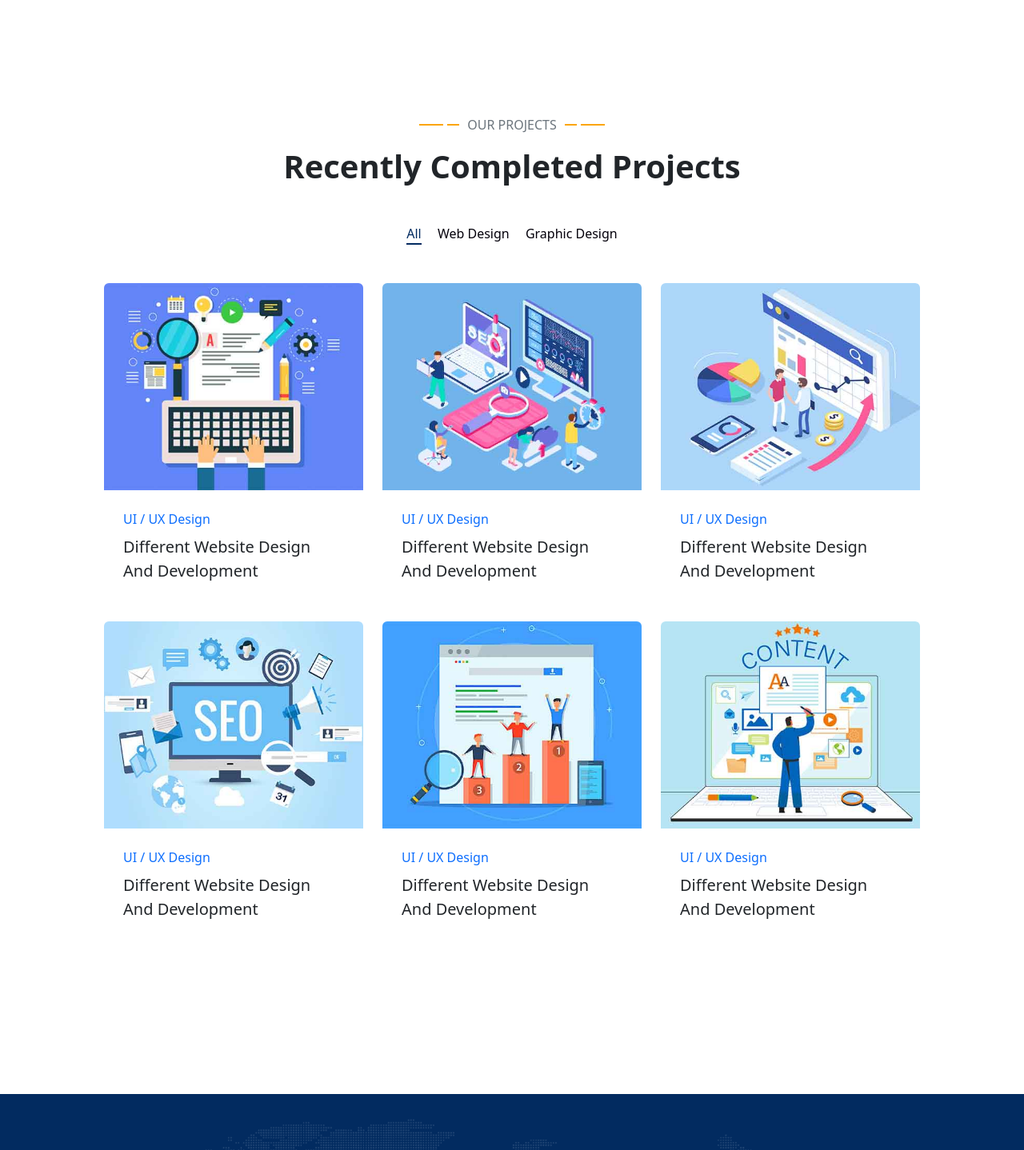
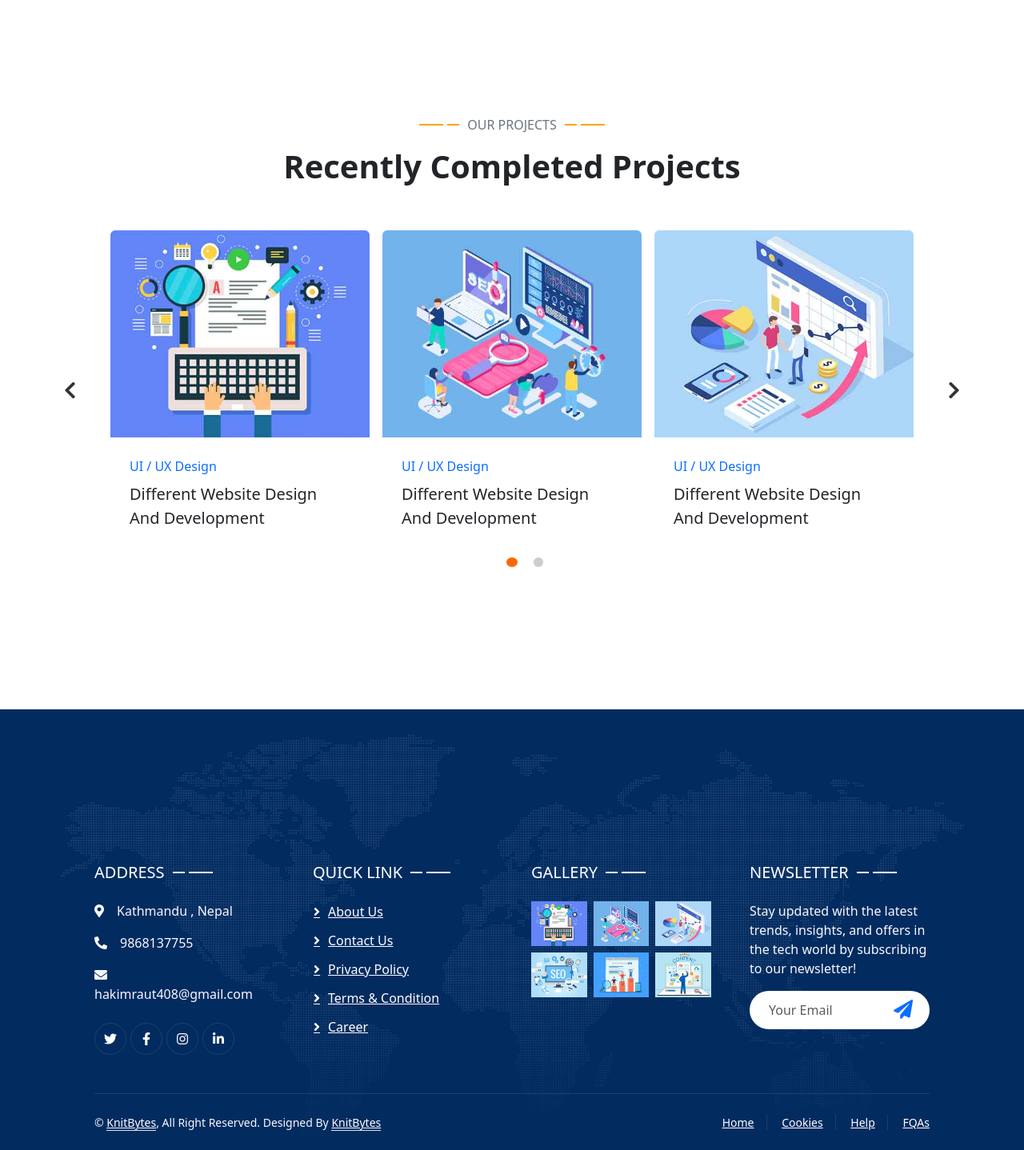
Before and after one commit to sulavkhadka89/knitbytes, a PHP site: page /company_website/testimonial.php in a window 1280 px wide. Shown: the part 873-2311 px from the top of the page at 80% size. Run offline with PHP 8.4, Linux system fonts and the light colour scheme; data comes from the database, SQL or seed files in the repository; some libraries are stand-ins or nearby versions; some web fonts are replaced.

Commit message:
some changes

```diff
--- a/index.php
+++ b/index.php
@@ -499,6 +499,7 @@ while ($row = $c_qry->fetch_assoc()) {
 
 
 
+
         <!-- Team Start -->
         <!-- <div class="container-fluid py-5">
             <div class="container-fluid py-5 px-lg-5">
--- a/testimonial.php
+++ b/testimonial.php
@@ -41,6 +41,7 @@ if($_SERVER['REQUEST_METHOD'] == "POST"){
 
     <!-- Favicon -->
     <link href="img/favicon.ico" rel="icon">
+    <script src="https://code.jquery.com/jquery-3.4.1.min.js"></script>
 
     <!-- Google Web Fonts -->
     <link rel="preconnect" href="https://fonts.googleapis.com">
@@ -61,9 +62,70 @@ if($_SERVER['REQUEST_METHOD'] == "POST"){
 
     <!-- Template Stylesheet -->
     <link href="css/style.css" rel="stylesheet">
+    <script type="text/javascript" src="//cdn.jsdelivr.net/npm/slick-carousel@1.8.1/slick/slick.min.js"></script>
+    <link rel="stylesheet" type="text/css" href="//cdn.jsdelivr.net/npm/slick-carousel@1.8.1/slick/slick.css"/>
+
 </head>
 
 <body>
+<style>
+    .slick-prev, .slick-next {
+    background: none;
+    border: none;
+    font-size: 24px;
+    color: #333;
+    cursor: pointer;
+    position: absolute;
+    top: 50%;
+    transform: translateY(-50%);
+    z-index: 10;
+}
+
+/* Adjust Left Arrow */
+.slick-prev {
+    left: -50px;  /* Move further left */
+}
+
+/* Adjust Right Arrow */
+.slick-next {
+    right: -50px;  /* Move further right */
+}
+
+/* On Hover, Change Color */
+.slick-prev:hover, .slick-next:hover {
+    color: #000;
+}
+.slick-dots {
+    position: absolute;
+    bottom: -30px; /* Adjust distance below content */
+    left: 50%;
+    transform: translateX(-50%);
+    list-style: none;
+    display: flex;
+    gap: 10px; /* Space between dots */
+}
+.slick-dots li {
+    display: inline-block;
+    margin: 0 5px;
+}
+
+.slick-dots li button {
+    font-size: 0; /* Hide default text */
+    width: 12px;
+    height: 12px;
+    background-color: #ccc; /* Inactive dot color */
+    border-radius: 50%;
+    border: none;
+    cursor: pointer;
+    transition: background 0.3s ease;
+}
+
+.slick-dots li.slick-active button {
+    background-color: #ff6600; /* Active dot color */
+    width: 14px;
+    height: 14px;
+}
+</style>
     <div class="container-fluid bg-white p-0">
         <!-- Spinner Start -->
         <div id="spinner" class="show bg-white position-fixed translate-middle w-100 vh-100 top-50 start-50 d-flex align-items-center justify-content-center">
@@ -179,7 +241,7 @@ while ($row = $c_qry->fetch_assoc()) {
                     <p class="section-title text-secondary justify-content-center"><span></span>Our Projects<span></span></p>
                     <h1 class="text-center mb-5">Recently Completed Projects</h1>
                 </div>
-                <div class="row mt-n2 wow fadeInUp" data-wow-delay="0.3s">
+                <!-- <div class="row mt-n2 wow fadeInUp" data-wow-delay="0.3s">
                     <div class="col-12 text-center">
                         <ul class="list-inline mb-5" id="portfolio-flters">
                             <li class="mx-2 active" data-filter="*">All</li>
@@ -187,9 +249,9 @@ while ($row = $c_qry->fetch_assoc()) {
                             <li class="mx-2" data-filter=".second">Graphic Design</li>
                         </ul>
                     </div>
-                </div>
-                <div class="row g-4 portfolio-container-fluid">
-                    <div class="col-lg-4 col-md-6 portfolio-item first wow fadeInUp" data-wow-delay="0.1s">
+                </div> -->
+                <div class="g-4 testimonial-carousel your-class">
+                    <div class="p-2 col-lg-4 col-md-6 portfolio-item first wow fadeInUp" data-wow-delay="0.1s">
                         <div class="rounded overflow-hidden">
                             <div class="position-relative overflow-hidden">
                                 <img class="img-fluid w-100" src="img/portfolio-1.jpg" alt="">
@@ -204,7 +266,7 @@ while ($row = $c_qry->fetch_assoc()) {
                             </div>
                         </div>
                     </div>
-                    <div class="col-lg-4 col-md-6 portfolio-item second wow fadeInUp" data-wow-delay="0.3s">
+                    <div class="p-2 col-lg-4 col-md-6 portfolio-item second wow fadeInUp" data-wow-delay="0.3s">
                         <div class="rounded overflow-hidden">
                             <div class="position-relative overflow-hidden">
                                 <img class="img-fluid w-100" src="img/portfolio-2.jpg" alt="">
@@ -219,7 +281,7 @@ while ($row = $c_qry->fetch_assoc()) {
                             </div>
                         </div>
                     </div>
-                    <div class="col-lg-4 col-md-6 portfolio-item first wow fadeInUp" data-wow-delay="0.5s">
+                    <div class="p-2 col-lg-4 col-md-6 portfolio-item first wow fadeInUp" data-wow-delay="0.5s">
                         <div class="rounded overflow-hidden">
                             <div class="position-relative overflow-hidden">
                                 <img class="img-fluid w-100" src="img/portfolio-3.jpg" alt="">
@@ -234,7 +296,7 @@ while ($row = $c_qry->fetch_assoc()) {
                             </div>
                         </div>
                     </div>
-                    <div class="col-lg-4 col-md-6 portfolio-item second wow fadeInUp" data-wow-delay="0.1s">
+                    <div class="p-2 col-lg-4 col-md-6 portfolio-item second wow fadeInUp" data-wow-delay="0.1s">
                         <div class="rounded overflow-hidden">
                             <div class="position-relative overflow-hidden">
                                 <img class="img-fluid w-100" src="img/portfolio-4.jpg" alt="">
@@ -249,7 +311,7 @@ while ($row = $c_qry->fetch_assoc()) {
                             </div>
                         </div>
                     </div>
-                    <div class="col-lg-4 col-md-6 portfolio-item first wow fadeInUp" data-wow-delay="0.3s">
+                    <div class="p-2 col-lg-4 col-md-6 portfolio-item first wow fadeInUp" data-wow-delay="0.3s">
                         <div class="rounded overflow-hidden">
                             <div class="position-relative overflow-hidden">
                                 <img class="img-fluid w-100" src="img/portfolio-5.jpg" alt="">
@@ -264,7 +326,7 @@ while ($row = $c_qry->fetch_assoc()) {
                             </div>
                         </div>
                     </div>
-                    <div class="col-lg-4 col-md-6 portfolio-item second wow fadeInUp" data-wow-delay="0.5s">
+                    <div class="p-2 col-lg-4 col-md-6 portfolio-item second wow fadeInUp" data-wow-delay="0.5s">
                         <div class="rounded overflow-hidden">
                             <div class="position-relative overflow-hidden">
                                 <img class="img-fluid w-100" src="img/portfolio-6.jpg" alt="">
@@ -373,7 +435,6 @@ while ($row = $c_qry->fetch_assoc()) {
     </div>
 
     <!-- JavaScript Libraries -->
-    <script src="https://code.jquery.com/jquery-3.4.1.min.js"></script>
     <script src="https://cdn.jsdelivr.net/npm/bootstrap@5.0.0/dist/js/bootstrap.bundle.min.js"></script>
     <script src="lib/wow/wow.min.js"></script>
     <script src="lib/easing/easing.min.js"></script>
@@ -385,6 +446,44 @@ while ($row = $c_qry->fetch_assoc()) {
 
     <!-- Template Javascript -->
     <script src="js/main.js"></script>
+    <script>
+    $(document).ready(function(){
+      $('.your-class').slick({
+        speed: 300,
+        infinite: true,
+        slidesToShow: 3,
+        slidesToScroll: 3,
+        dots: true,
+        arrows: true,
+        prevArrow: '<button type="button" class="slick-prev"><i class="fas fa-chevron-left"></i></button>',
+        nextArrow: '<button type="button" class="slick-next"><i class="fas fa-chevron-right"></i></button>',
+        responsive: [
+    {
+      breakpoint: 1024,
+      settings: {
+        slidesToShow: 3,
+        slidesToScroll: 3,
+        infinite: true,
+        dots: true
+      }
+    },
+    {
+      breakpoint: 600,
+      settings: {
+        slidesToShow: 2,
+        slidesToScroll: 2
+      }
+    },
+    {
+      breakpoint: 480,
+      settings: {
+        slidesToShow: 1,
+        slidesToScroll: 1
+      }
+    }]
+      });
+    });
+</script>
 </body>
 
 </html>
```
